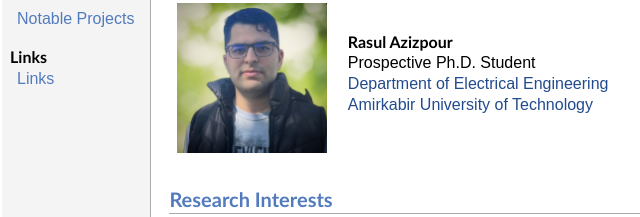
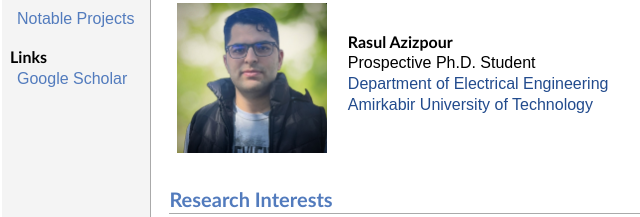
Before and after one commit to Rasul-Az/rasul-az.github.io, a plain HTML site: page index.html in a window 1280 px wide. Shown: the part 143-360 px from the top of the page, 0-640 px from the left. Drawn offline with nearby package versions, Linux system fonts and the light colour scheme; some packages are replaced by stand-ins of ours; a web font is replaced by a local one.

Commit message:
Update index.html

```diff
--- a/index.html
+++ b/index.html
@@ -40,7 +40,7 @@ MathJax.Hub.Config({
 <div class="menu-item"><a href="pubs.html">Publications</a></div>
 <div class="menu-item"><a href="projects.html">Notable Projects</a></div>
 <div class="menu-category">Links</div>
-<div class="menu-item"><a href="link.html">Links</a></div>
+<div class="menu-item"><a href="https://scholar.google.com/citations?hl=en&user=x46TC7AAAAAJ&view_op=list_works&sortby=pubdate">Google Scholar</a></div>
 </td>
 <td id="layout-content">
 <div id="toptitle">
```
